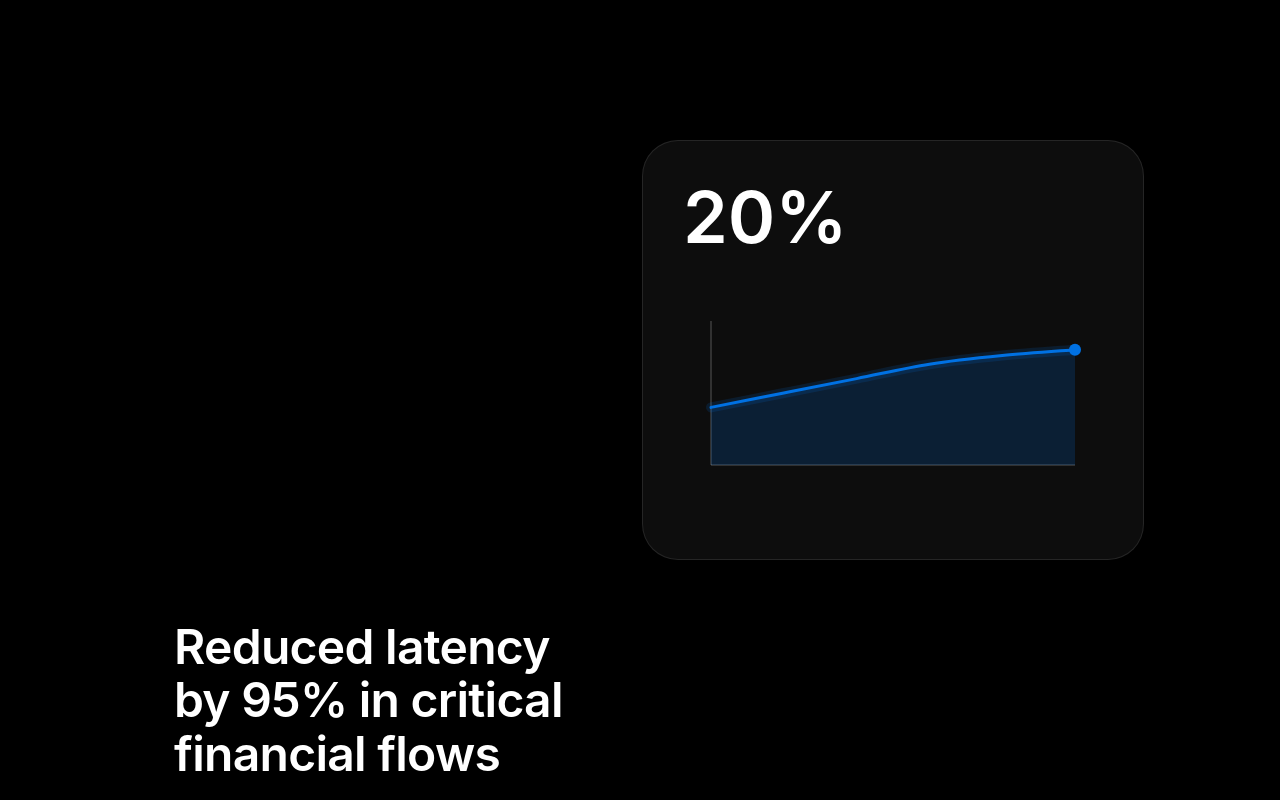
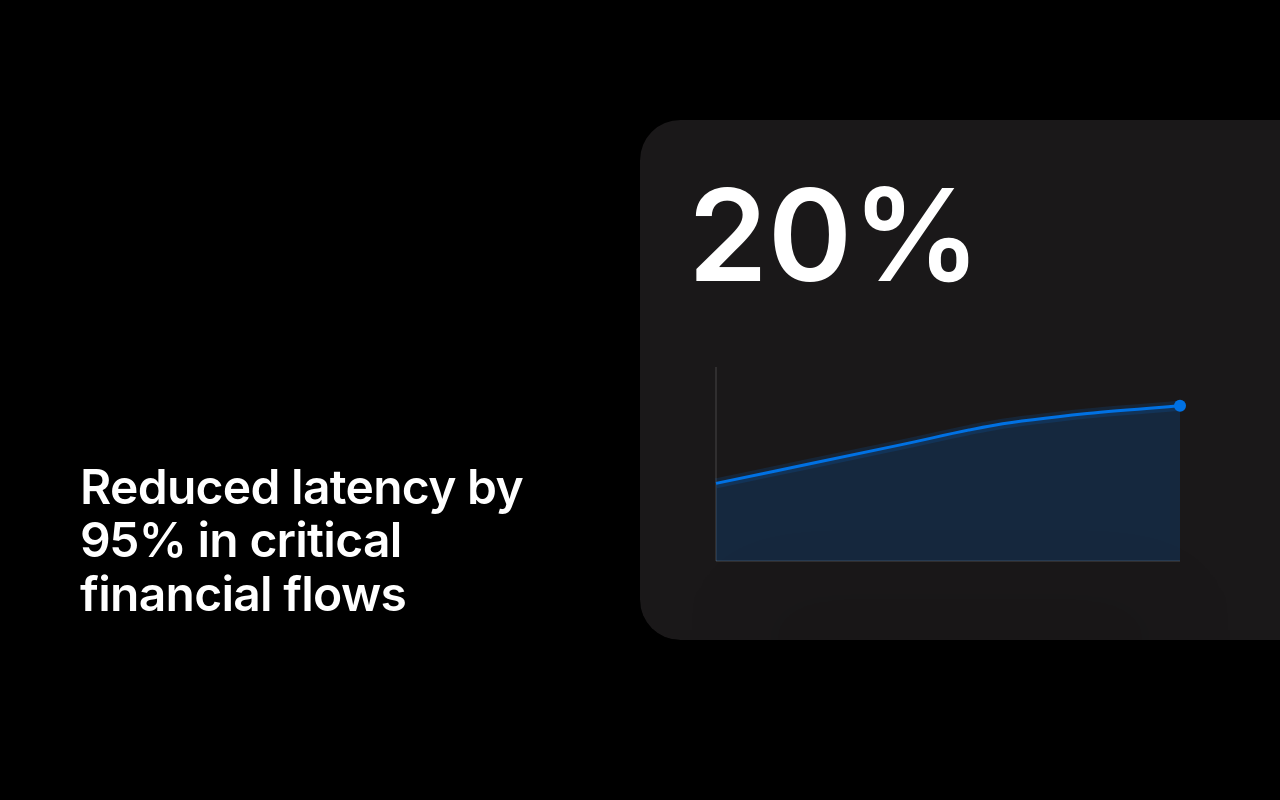
Before and after one commit to ipratikk/resume, a Next.js app: page / in a window 1280 px wide. Shown: the part 820-1620 px from the top of the page. Built offline with nearby package versions, Linux system fonts and the light colour scheme.

Commit message:
fix cinematic cards

```diff
--- a/src/components/CinematicImpact.tsx
+++ b/src/components/CinematicImpact.tsx
@@ -13,12 +13,12 @@ const steps = [
         graph: [100, 80, 60, 40, 20, 10, 5],
     },
     {
-        text: "Shipped features contributing to $800M+ revenue",
-        metric: 800,
+        text: "Shipped features contributing to $500+ revenue",
+        metric: 500,
         prefix: "$",
         suffix: "M+",
         type: "increase",
-        graph: [50, 120, 200, 350, 500, 650, 800],
+        graph: [50, 100, 150, 200, 250, 400, 500],
     },
     {
         text: "Improved app performance by 20% at scale",
@@ -86,8 +86,8 @@ function Chart({
     progress: number;
     type: StepType;
 }) {
-    const width = 420;
-    const height = 200;
+    const width = 520;
+    const height = 250;
     const padding = 28;
 
     const norm = normalize(data);
@@ -127,54 +127,23 @@ function Chart({
 
     return (
         <svg width={width} height={height} className="mt-10 overflow-visible">
+            <line x1={padding} x2={width - padding} y1={height - padding} y2={height - padding} stroke="rgba(255,255,255,0.2)" />
+            <line x1={padding} x2={padding} y1={padding} y2={height - padding} stroke="rgba(255,255,255,0.2)" />
 
-            {/* AXES ONLY */}
-            <line
-                x1={padding}
-                x2={width - padding}
-                y1={height - padding}
-                y2={height - padding}
-                stroke="rgba(255,255,255,0.2)"
-                strokeWidth="1.5"
-            />
-
-            <line
-                x1={padding}
-                x2={padding}
-                y1={padding}
-                y2={height - padding}
-                stroke="rgba(255,255,255,0.2)"
-                strokeWidth="1.5"
-            />
-
-            {/* AREA */}
             <path d={areaPath} fill={color} opacity={0.18} />
 
-            {/* GLOW */}
-            <path
-                d={path}
-                fill="none"
-                stroke={color}
-                strokeWidth="10"
-                opacity="0.15"
-                strokeLinecap="round"
-            />
-
-            {/* LINE */}
+            <path d={path} fill="none" stroke={color} strokeWidth="10" opacity="0.15" />
             <path
                 ref={pathRef}
                 d={path}
                 fill="none"
                 stroke={color}
                 strokeWidth="3"
-                strokeLinecap="round"
                 strokeDasharray={1000}
                 strokeDashoffset={1000 * (1 - progress)}
             />
 
-            {/* DOT */}
             <circle cx={dot.x} cy={dot.y} r="6" fill={color} />
-
         </svg>
     );
 }
@@ -222,25 +191,48 @@ export default function CinematicImpact() {
     const progress = progressList[activeIndex];
 
     return (
-        <section className="relative bg-black text-white py-[20vh]">
-            <div className="container grid md:grid-cols-2 gap-20">
+        <section className="bg-black text-white relative">
+
+            <div className="flex relative">
 
                 {/* LEFT */}
-                <div className="space-y-[80vh] pt-[60vh] pb-[40vh]">
+                <div className="w-1/2">
+                    <div className="max-w-3xl ml-auto px-6 md:px-12 lg:px-20 space-y-[80vh] pt-[60vh] pb-[40vh]">
+
                         {steps.map((s, i) => (
                             <div key={i} ref={(el) => (refs.current[i] = el)}>
                                 <h2 className="text-3xl md:text-4xl">{s.text}</h2>
                             </div>
                         ))}
+
+                    </div>
                 </div>
 
-                {/* RIGHT */}
-                <div className="relative">
-                    <div className="sticky top-[18vh] h-fit flex justify-center">
+                {/* RIGHT SLAB */}
+                <div className="absolute inset-y-0 right-0 w-[50vw]">
 
-                        <div className="w-[520px] h-[420px] rounded-[36px] bg-white/5 border border-white/10 p-10">
+                    <div className="sticky top-0 h-screen flex items-center pointer-events-none">
 
-                            <div className="text-7xl font-semibold">
+                        <div className="w-full h-[520px] bg-[#1a1819] rounded-l-[40px] relative">
+
+                            {/* Elevation */}
+                            <div className="absolute inset-0 rounded-l-[40px] shadow-[0_60px_120px_rgba(0,0,0,0.6)]" />
+                            <div className="absolute inset-0 rounded-l-[40px] shadow-[0_20px_30px_rgba(0,0,0,0.4)]" />
+                            <div className="absolute bottom-[-30px] left-28 right-28 h-16 bg-black/10 blur-2xl rounded-full" />
+
+                            {/* Bevel */}
+                            <div className="absolute top-0 left-0 right-0 h-[1.5px]" />
+                            <div className="absolute top-0 bottom-0 left-0 w-[1.5px] bg-gray/2" />
+
+                            {/* Content */}
+                            <div
+                                className="w-full h-full flex flex-col justify-center px-12 relative z-10"
+                                style={{
+                                    transform: `scale(${0.96 + progress * 0.04})`,
+                                    opacity: 0.7 + progress * 0.3,
+                                }}
+                            >
+                                <div className="text-9xl font-semibold text-white">
                                     {step.prefix || ""}
                                     {Math.round(step.metric * progress)}
                                     {step.suffix || ""}
@@ -251,13 +243,16 @@ export default function CinematicImpact() {
                                     progress={progress}
                                     type={step.type}
                                 />
+                            </div>
 
                         </div>
 
                     </div>
+
                 </div>
 
             </div>
+
         </section>
     );
 }
--- a/src/components/Experience.tsx
+++ b/src/components/Experience.tsx
@@ -216,8 +216,8 @@ export default function Experience() {
                                     src={current.logo}
                                     className="object-contain transition-all duration-500"
                                     style={{
-                                        maxWidth: "45%",
-                                        maxHeight: "45%"
+                                        maxWidth: "60%",
+                                        maxHeight: "60%"
                                     }}
                                 />
 
```
Lines whose indentation alone changed are shown as unchanged.
